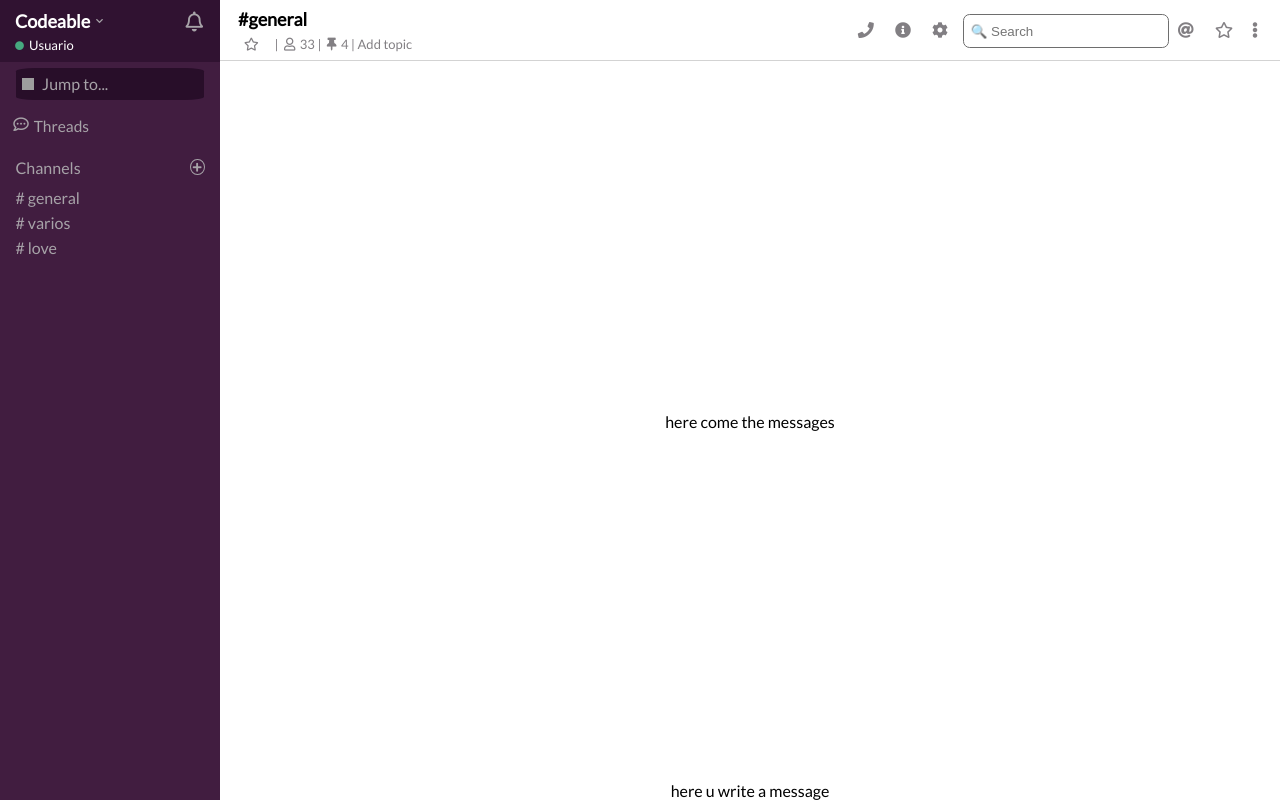
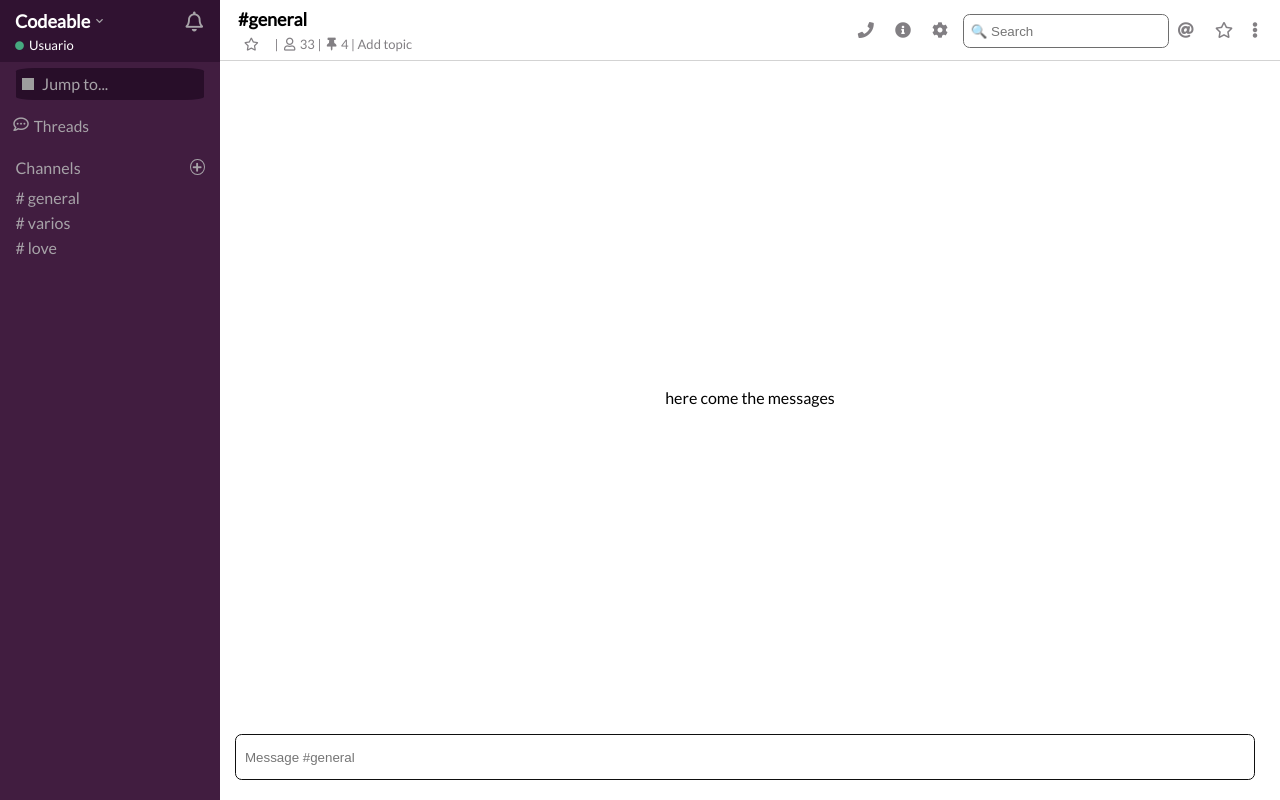
Before and after one commit to CesarCachay/js-slack-clon, a website: page public/index.html in a window 1280 px wide. Drawn offline with Linux system fonts and the light colour scheme; grey boxes are pictures that could not be loaded.

Commit message:
Add input message bar

```diff
--- a/public/index.html
+++ b/public/index.html
@@ -71,7 +71,16 @@
         </div>
       </div>
       <div class="msg-display">here come the messages</div>
-      <div class="input-msg">here u write a message</div>
+      <div class="input-msg">
+        <form action="sendmessage">
+          <input
+            type="text"
+            id="input-message"
+            class="input-message"
+            placeholder="Message #general"
+          />
+        </form>
+      </div>
     </div>
     <script src="./main.js"></script>
   </body>
--- a/public/style.css
+++ b/public/style.css
@@ -260,3 +260,16 @@ span {
   border: 1px solid rgb(110, 110, 110);
   color: rgb(196, 196, 196);
 }
+
+.input-msg {
+  width: 100%;
+}
+
+.input-message {
+  padding: 9px 66px 9px 9px;
+  margin: 0px 15px 20px 15px;
+  width: 89%;
+  height: 26px;
+  border: 1px solid rgb(15, 15, 15);
+  border-radius: 0.5em;
+}
```
